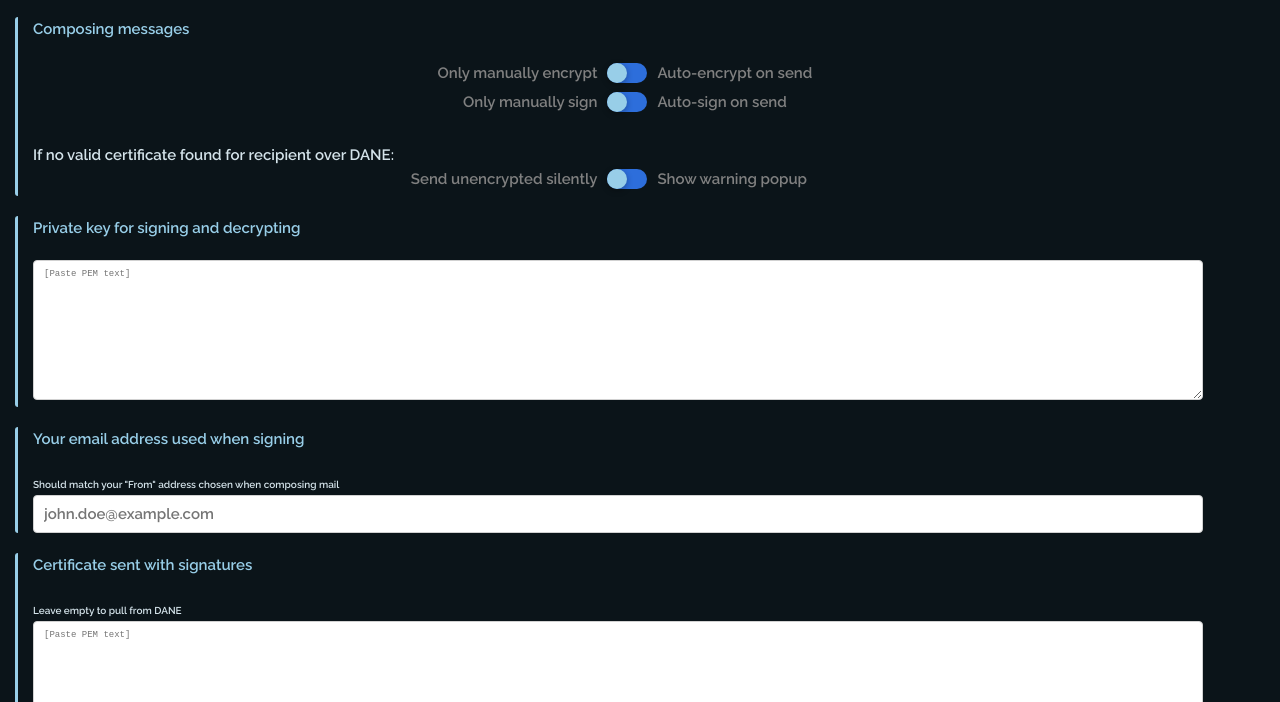
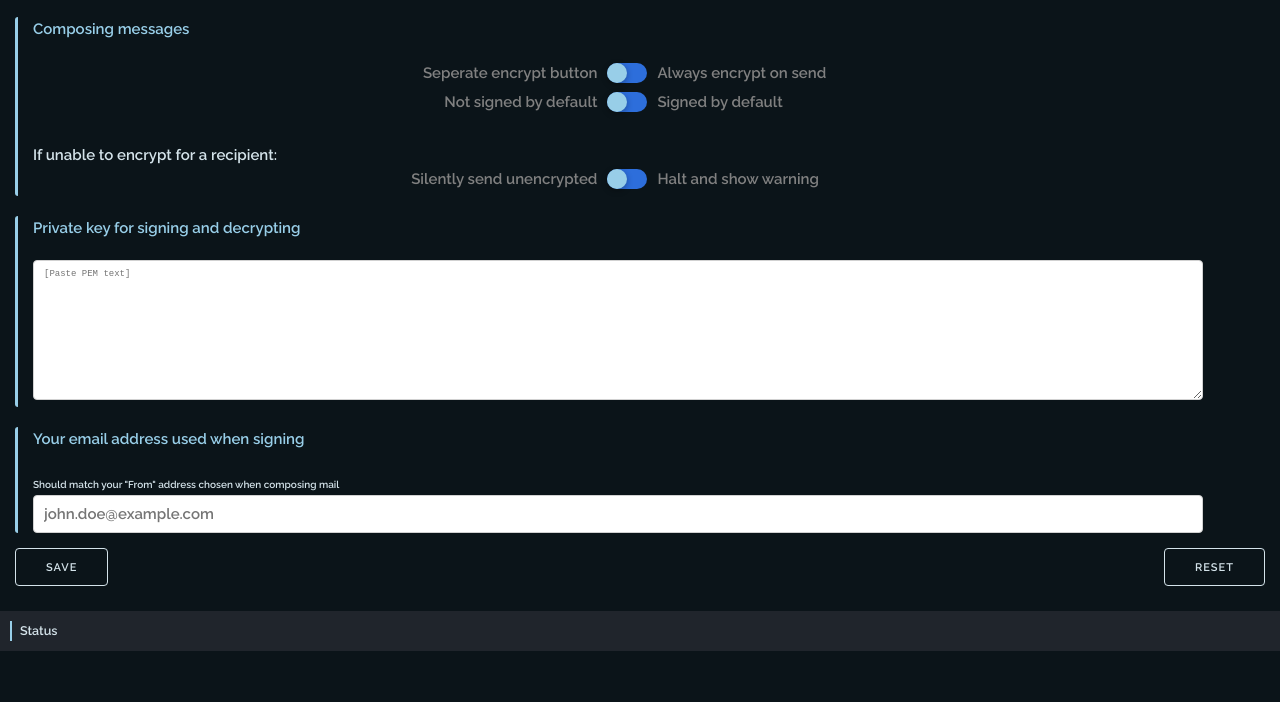
Before and after one commit to Gamblersbouns/https-github.com-gmu-msl-kurer-thunderbird, a browser extension: page options.html in a window 1280 px wide. Shown: the part 98-800 px from the top of the page. Drawn offline with Linux system fonts and the light colour scheme.

Commit message:
Update options wording

```diff
--- a/options.html
+++ b/options.html
@@ -30,21 +30,21 @@
           <div class="hl-border-strong"  style="margin-top:20px;">
             <h6>Composing messages</h6>
             <div class="switchBox">
-              <div>Only manually encrypt</div>
+              <div>Seperate encrypt button</div>
               <label class="switch"><input id="opt_autoEncrypt" type="checkbox" /><div></div></label>
-              <div>Auto-encrypt on send</div>
+              <div>Always encrypt on send</div>
             </div>
             <div class="switchBox">
-              <div>Only manually sign</div>
+              <div>Not signed by default</div>
               <label class="switch"><input id="opt_autoSign" type="checkbox" /><div></div></label>
-              <div>Auto-sign on send</div>
+              <div>Signed by default</div>
             </div>
             <br>
-            If no valid certificate found for recipient over DANE:
+            If unable to encrypt for a recipient:
             <div class="switchBox">
-              <div>Send unencrypted silently</div>
+              <div>Silently send unencrypted</div>
               <label class="switch"><input id="opt_sendWarning" type="checkbox" /><div></div></label>
-              <div>Show warning popup</div>
+              <div>Halt and show warning</div>
             </div>
           </div>
 
@@ -57,7 +57,7 @@
             <span style="font-size: x-small;">Should match your "From" address chosen when composing mail</span>
             <input type="email" class="browser-style centered pem-input" id="email" placeholder="john.doe@example.com"></textarea>
           </div>
-          <div class="hl-border-strong" style="margin-top:20px;">
+          <div class="hl-border-strong" style="margin-top:20px;" hidden>
             <h6>Certificate sent with signatures</h6>
             <span style="font-size: x-small;">Leave empty to pull from DANE</span>
             <textarea class="browser-style centered pem-input" id="cert" placeholder="[Paste PEM text]"></textarea>
@@ -87,7 +87,7 @@
 
     <div style="display:flex; align-items: center; padding:10px; font-size:smaller; background-color:rgba(55,55,65,.5);">
         <div id="statusbar" style="padding-left:8px; border-left: 2px solid #98cee8; min-height: 20px;">
-          <div>Status</div>
+          <div id="statustext">Status</div>
         </div>
     </div>
     <script src="scripts/options.js"></script>
```
